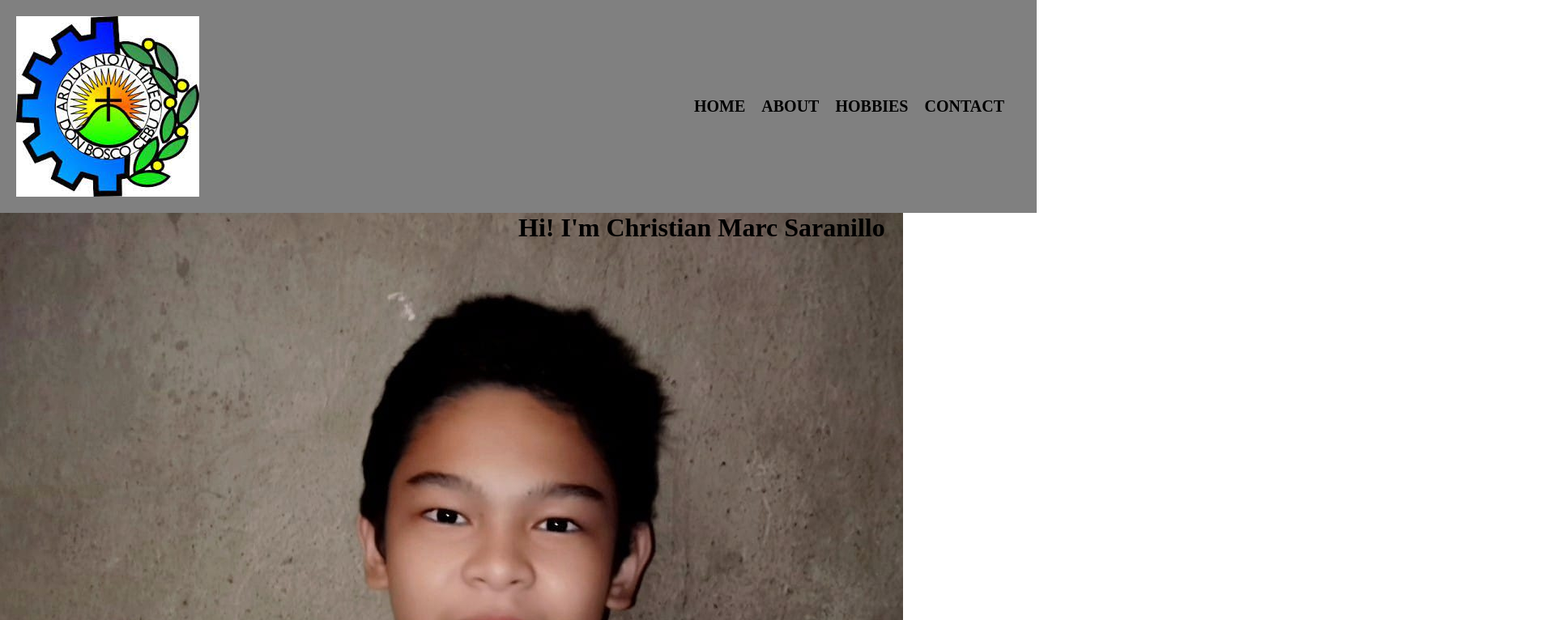
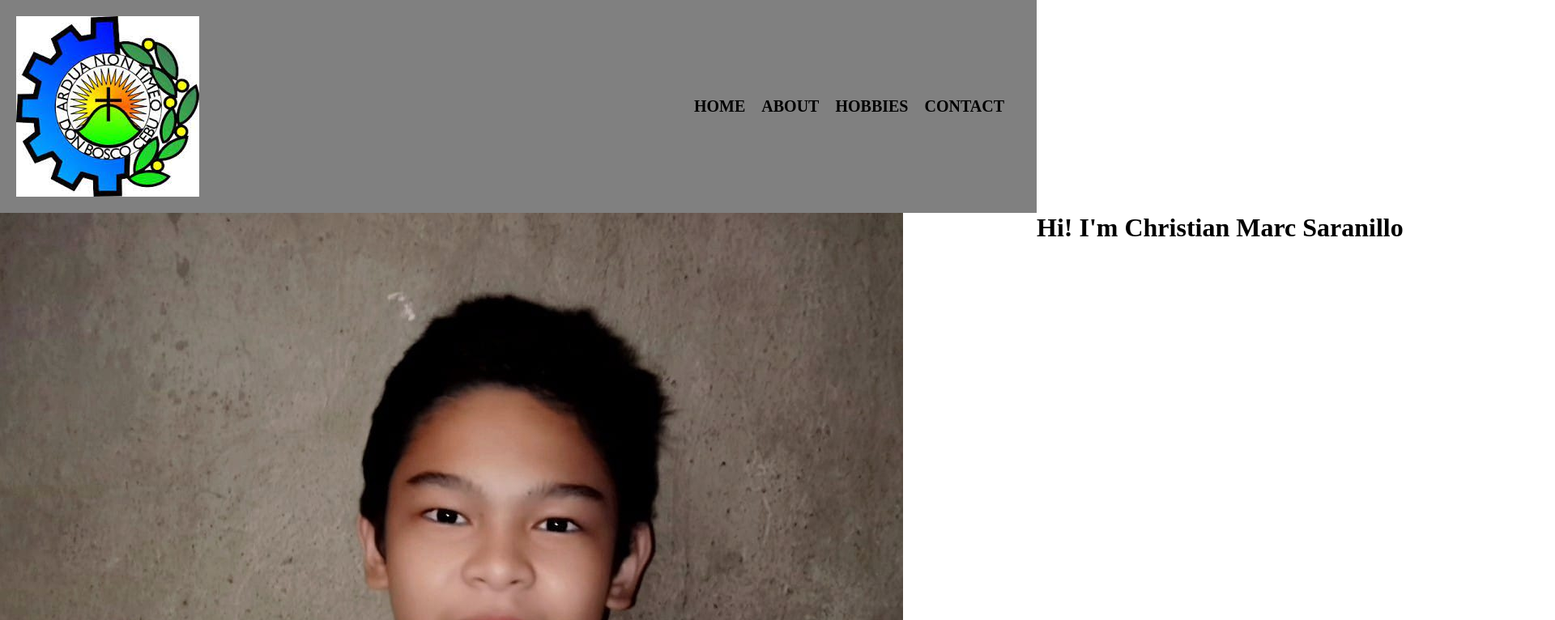
Before and after one commit to ChristianMarcSaranillo/dbtc, a plain HTML site: page index.html in a window 1280 px wide. Shown: the top 766 px of the page at 81% size, 1920 px wide, since content can reach past the window. Drawn offline with Linux system fonts and the light colour scheme.

Commit message:
Update index.css

```diff
--- a/index.css
+++ b/index.css
@@ -49,7 +49,7 @@ background-color:gray;
 }
 .content {
 	display:grid;
-	grid-template-columns:50% 50%;
+	grid-template-columns:100% 50%;
 	grid-template-rows:500px
 }
 
```
